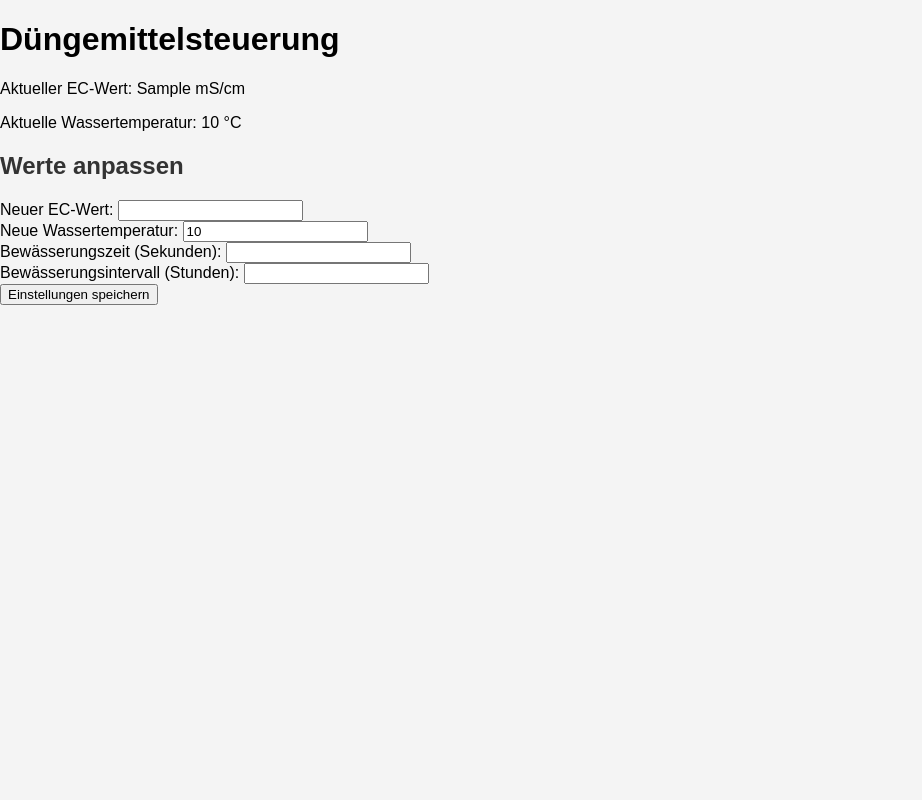
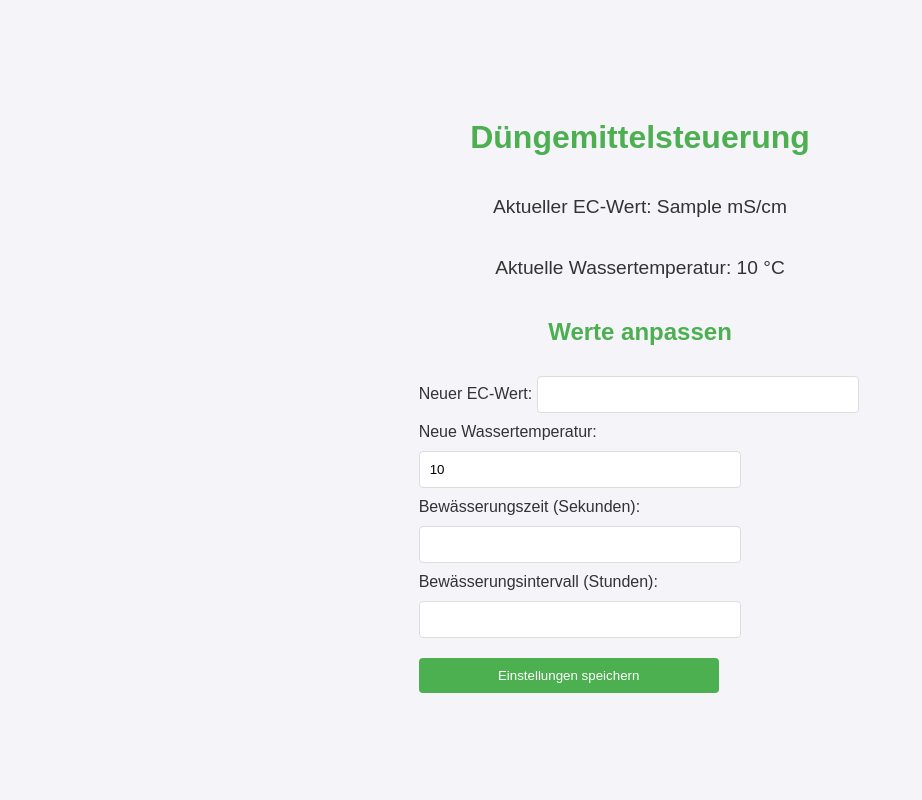
Before and after one commit to finanzamt123/server.py, a Flask app: template templates/index.html in a window 1280 px wide. Shown: the whole page, without its empty margins (0-922 px from the left). Run offline with Flask 3, Linux system fonts and the light colour scheme; the template is opened without the code that fills it: most values are stand-ins (such as "Sample title", 1, 10 or a date in 2020).

Commit message:
Update style.css

```diff
--- a/static/css/style.css
+++ b/static/css/style.css
@@ -1,21 +1,51 @@
 body {
     font-family: Arial, sans-serif;
+    background-color: #f4f4f9;
+    color: #333;
     margin: 0;
     padding: 0;
-    background-color: #f4f4f4;
+    display: flex;
+    flex-direction: column;
+    align-items: center;
+    justify-content: center;
+    height: 100vh;
 }
 
-header {
-    background-color: #4CAF50;
-    color: white;
-    text-align: center;
-    padding: 20px;
+h1, h2 {
+    color: #4CAF50;
 }
 
 .container {
-    margin: 20px;
+    width: 80%;
+    max-width: 800px;
+    background: white;
+    border: 1px solid #ddd;
+    border-radius: 8px;
+    box-shadow: 0 4px 8px rgba(0, 0, 0, 0.1);
+    padding: 20px;
+    text-align: center;
 }
 
-h2 {
-    color: #333;
+input[type="text"], input[type="number"], button {
+    padding: 10px;
+    margin: 10px 0;
+    width: calc(100% - 24px);
+    max-width: 300px;
+    border: 1px solid #ddd;
+    border-radius: 4px;
 }
+
+button {
+    background-color: #4CAF50;
+    color: white;
+    border: none;
+    cursor: pointer;
+}
+
+button:hover {
+    background-color: #45a049;
+}
+
+p {
+    font-size: 1.2em;
+}
```
